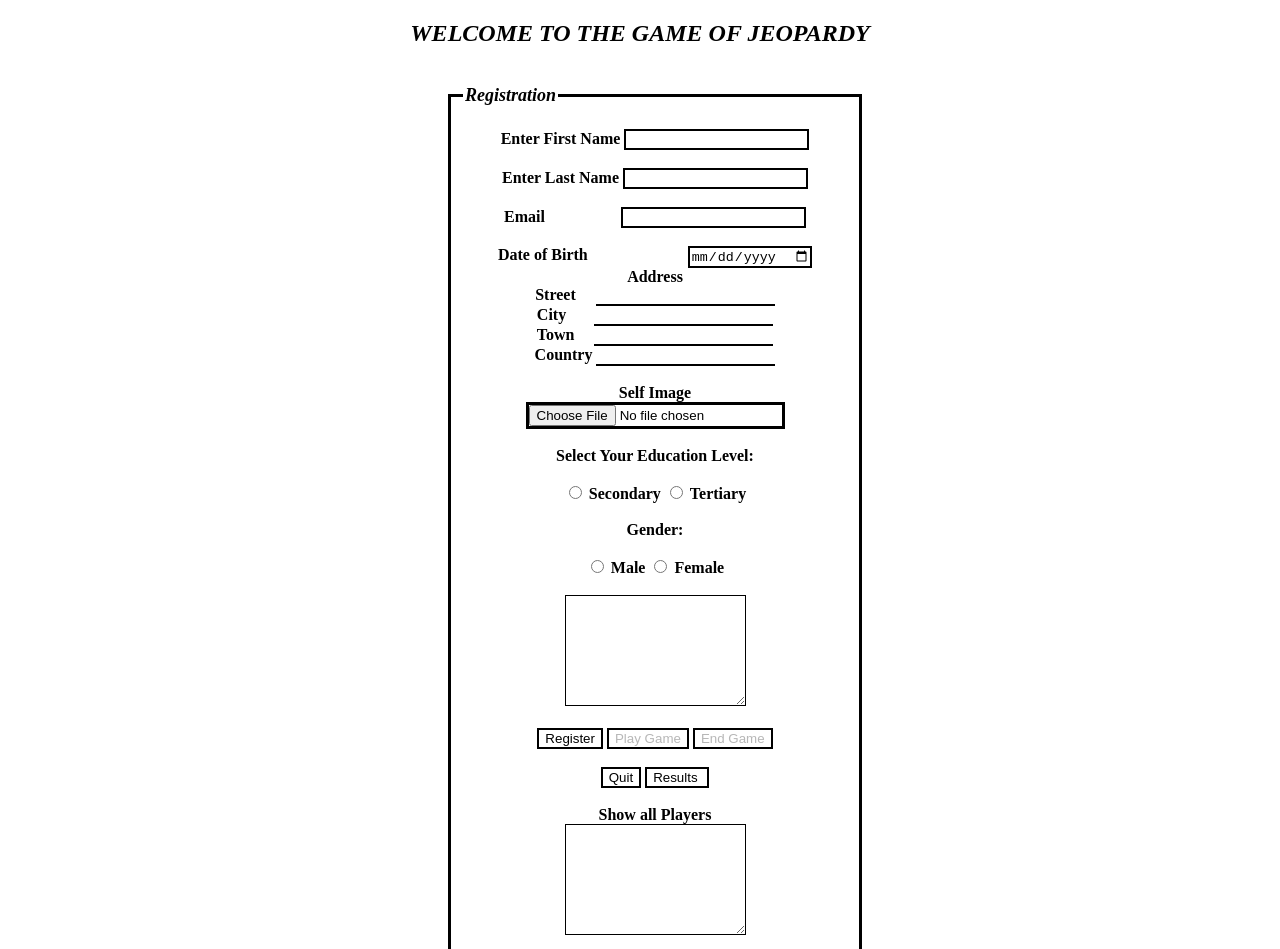
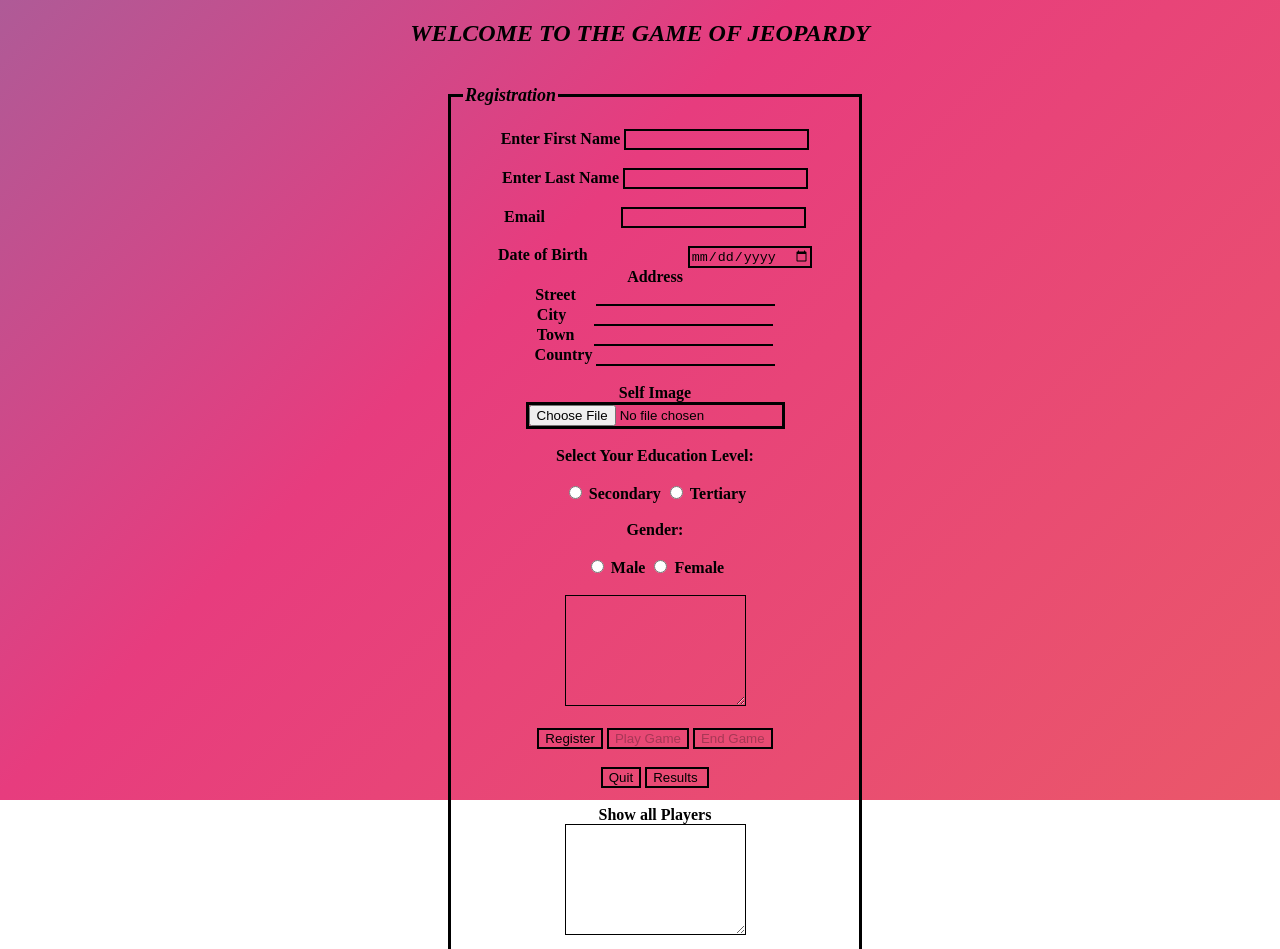
Before and after one commit to DBu3hanan/WebGroupAssignment.github.io, a plain HTML site: page index.html in a window 1280 px wide. Shown: the top 949 px of the page. Drawn offline with Linux system fonts and the light colour scheme.

Commit message:
Update groupstyle.css

```diff
--- a/groupstyle.css
+++ b/groupstyle.css
@@ -22,14 +22,14 @@ label{
      padding:0;
   }
 
- #gradient {
+ .gradient {
      z-index: -1;
      position: fixed;
      top: 0;
      bottom: 0;
      width: 100vw;
      height: 100vh;
-     color: #fff;
+     color: rgb(1, 0, 0);
      background: linear-gradient(-45deg, #EE7752, #E73C7E, #23A6D5, #23D5AB);
      background-size: 400% 400%;
      animation: Gradient 15s ease infinite;
```
